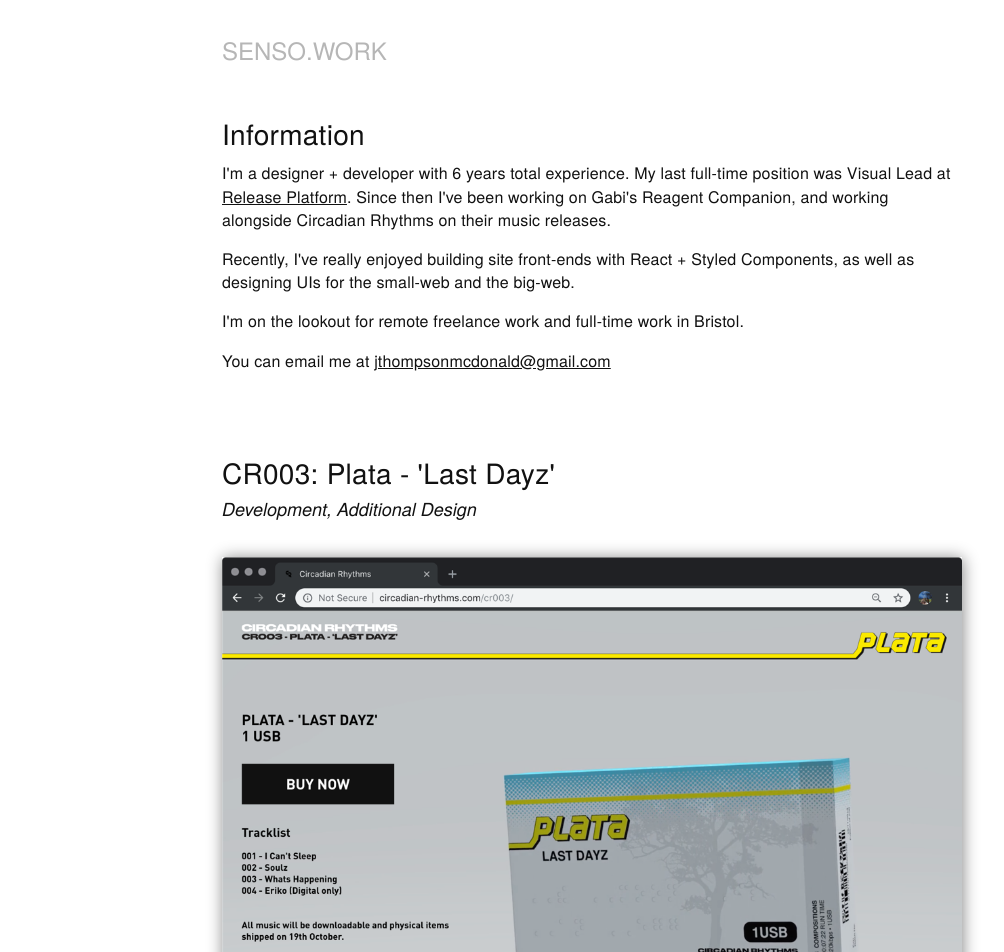
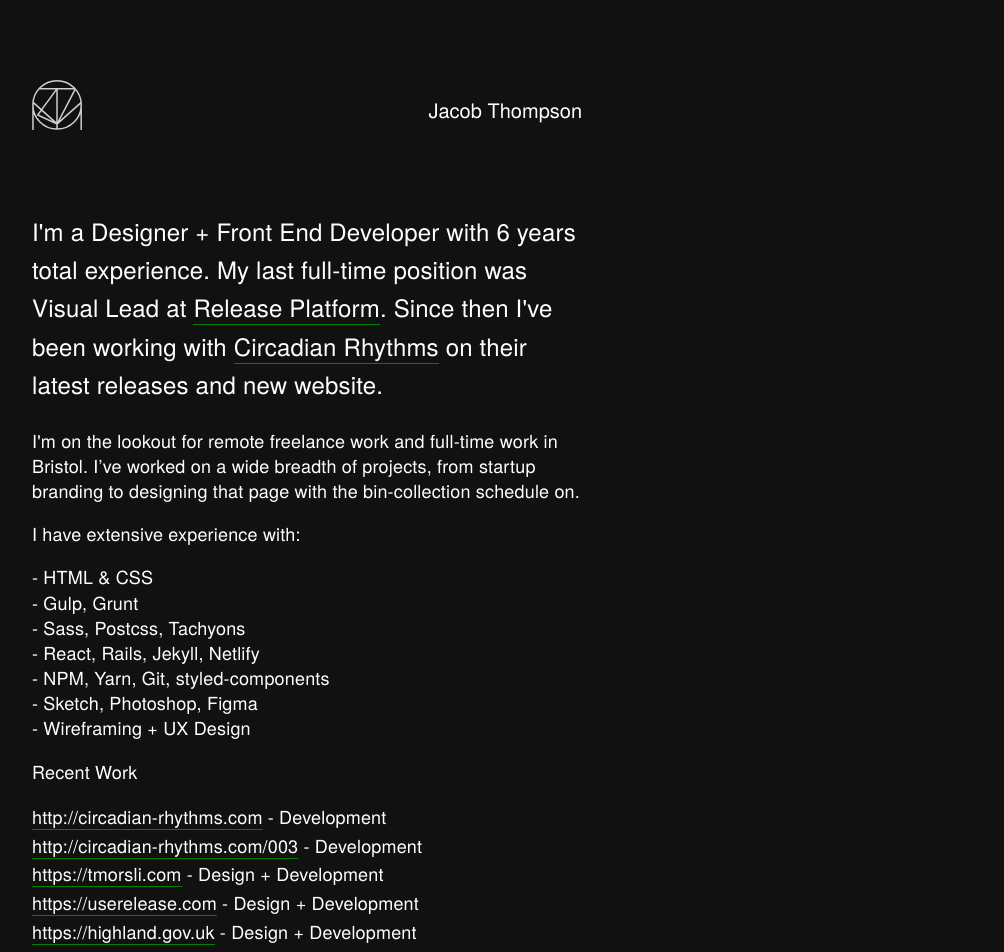
Before and after one commit to thompson-mcdonald/sensoDOTwork, a React (Create React App) app: page / in a window 1280 px wide. Shown: the top 952 px of the page, without its empty margins (48-1052 px from the left). Built offline with nearby package versions, Linux system fonts and the light colour scheme.

Commit message:
redesign

```diff
--- a/src/Components/Header/Header.jsx
+++ b/src/Components/Header/Header.jsx
@@ -1,13 +1,15 @@
 import React from "react";
 import styled from "styled-components";
+import LogoImg from './../../Images/logo.svg';
 
 const Header = styled.header`
   width: 80%;
-  max-width: 740px;
-  padding: 2rem 0 3rem 3rem;
+  max-width: 550px;
+  margin-left: 2rem;
+  padding: 5rem 0 0;
   @media screen and (min-width: 750px) {
-    margin: 0 auto;
-    padding: 2rem 0;
+    padding: 5rem 0 4rem;
+    margin-left: 5rem;
   }
   & a {
     opacity: 0.3;
@@ -24,27 +26,21 @@
   }
 `;
 
-const Logo = styled.a`
-  font-size: 14px;
-  text-transform: uppercase;
-  &:link, &:visited {
-    color: #111;
-    text-decoration: none;
-  }
-  @media screen and (min-width: 375px) {
-    font-size: 20px;
-  }
-  @media screen and (min-width: 750px) {
-    font-size: 24px;
-  }
+const Logo = styled.img`
+  width: 50px;
 `;
 
-
+const Name = styled.div`
+  text-align: right;
+  font-size: 20px;
+  margin-top: -40px;
+`;
 
 export default () => (
   <div>
     <Header>
-      <Logo href="/">Senso.work</Logo>
+      <Logo src={LogoImg} />
+      <Name>Jacob Thompson</Name>
     </Header>
   </div>
 );
--- a/src/Components/Title/Title.jsx
+++ /dev/null
@@ -1,15 +0,0 @@
-import styled from "styled-components";
-
-export default styled.h2`
-  font-size: 24px;
-  font-weight: normal;
-  font-style: normal;
-  text-align: left;
-  margin-bottom: 0;
-  padding: 0;
-  letter-spacing: 0.01em;
-  margin-bottom: .25rem;
-  @media screen and (min-width: 750px) {
-    font-size: 28px;
-  }
-`;
--- a/src/Pages/Home.jsx
+++ b/src/Pages/Home.jsx
@@ -1,17 +1,12 @@
 import React from "react";
 import styled from "styled-components";
-import Title from './../Components/Title/Title';
-import WorkStripCR from './../Components/WorkStrips/WorkStripCR';
-import WorkStripGabi from './../Components/WorkStrips/WorkStripGabi';
-import WorkStripMorsli from './../Components/WorkStrips/WorkStripMorsli';
-import WorkStripBecalmed from './../Components/WorkStrips/WorkStripBecalmed';
 
 const Container = styled.div`
-  max-width: 740px;
-  width: 70%;
-  margin: 0 0 0 3rem;
+  max-width: 550px;
+  margin: 1rem 2rem;
+  box-sizing: border-box;
   @media screen and (min-width: 750px) {
-    margin: 0 auto;
+    margin: 1rem 5rem;
   }
 `;
 
@@ -21,20 +16,20 @@
   font-weight: lighter;
   letter-spacing: -0.025em;
   margin: 0 auto;
-  line-height: 1.45em;
+  line-height: 1.4em;
   letter-spacing: 0.01em;
-  & a:link, a:visited {
-    text-decoration: underline;
-  }
   @media screen and (min-width: 750px) {
-    font-size: 16px;
+    font-size: 18px;
+    line-height: 1.4;
   }
   & a:link, a:visited {
-    color: #111;
-    text-decoration: underline;
+    color: #fff;
+    border-bottom: 1px solid green;
+    text-decoration: none;
   }
   & a:hover {
     text-decoration: none;
+    border-bottom: 0;
   }
 `;
 
@@ -47,25 +42,62 @@
   margin-top: 5rem;
 `;
 
+const Bigger = styled.p`
+  font-size: 24px;
+  line-height: 1.6;
+`;
+
+const Navigate = styled.div`
+  font-size: 16px;
+  line-height: 1.6;
+`;
+
+const RecentWork = styled.div`
+  list-style-type: none;
+  margin-bottom: 2rem;
+  line-height: 1.6;
+  span {
+    opacity: .75;
+  }
+`;
+
 export default () => (
-  // Start CR Work Strip
   <Container>
     <Blurb>
       <Content>
-        <Title>Information</Title>
-        <p>I'm a designer + developer with 6 years total experience. My last full-time position was Visual Lead at <a href="https://userelease.com/">Release Platform</a>. Since then I've been working on Gabi's Reagent Companion, and working alongside Circadian Rhythms on their music releases.</p>
+        <Bigger>I'm a Designer + Front End Developer with 6 years total experience. My last full-time position was Visual Lead at <a href="https://userelease.com/">Release Platform</a>. Since then I've been working with <a href="https://circadian-rhythms.com/">Circadian Rhythms</a> on their latest releases and new website.</Bigger>
 
-        <p>Recently, I've really enjoyed building site front-ends with React + Styled Components, as well as designing UIs for the small-web and the big-web.</p>
+        <p>I'm on the lookout for remote freelance work and full-time work in Bristol. I’ve worked on a wide breadth of projects, from startup branding to designing that page with the bin-collection schedule on.</p>
 
-        <p>I'm on the lookout for remote freelance work and full-time work in Bristol.</p>
-        <p>You can email me at <a href="mailto:jthompsonmcdonald@gmail.com">jthompsonmcdonald@gmail.com</a></p>
+        <p>I have extensive experience with:</p>
+
+        <p>-	HTML & CSS<br />
+        -	Gulp, Grunt<br />
+        -	Sass, Postcss, Tachyons<br />
+        -	React, Rails, Jekyll, Netlify<br />
+        -	NPM, Yarn, Git, styled-components<br />
+        - Sketch, Photoshop, Figma<br />
+        - Wireframing + UX Design</p>
+        <p>Recent Work</p>
+        <RecentWork>
+          <p>
+            <a href="http://circadian-rhythms.com/">http://circadian-rhythms.com</a> - Development<br />
+            <a href="http://circadian-rhythms.com/003">http://circadian-rhythms.com/003</a> - Development<br />
+            <a href="https://tmorsli.com/">https://tmorsli.com</a> - Design + Development<br />
+            <a href="https://userelease.com">https://userelease.com</a> - Design + Development<br />
+            <a href="https://highland.gov.uk">https://highland.gov.uk</a> - Design + Development<br />
+          </p>
+        </RecentWork>
+        <hr />
+        <Navigate>
+          <p>jthompsonmcdonald [at] gmail [dot] com
+          <br />
+            <a href="https://github.com/thompson-mcdonald">https://github.com/thompson-mcdonald</a>
+          </p>
+        </Navigate>
       </Content>
     </Blurb>
     <WorkWrapper>
-      <WorkStripCR />
-      <WorkStripGabi />
-      <WorkStripMorsli />
-      <WorkStripBecalmed />
     </WorkWrapper>
   </Container>
 );
--- a/src/index.css
+++ b/src/index.css
@@ -49,8 +49,8 @@
 }
 
 body {
-  background: #FFFFFF;
-  color: #111;
+  background: #111;
+  color: #fff;
   margin: 0;
   padding: 0;
   font-family: "TCondensed", sans-serif;
```
Also changed, not shown: src/Images/logo.svg (added).
